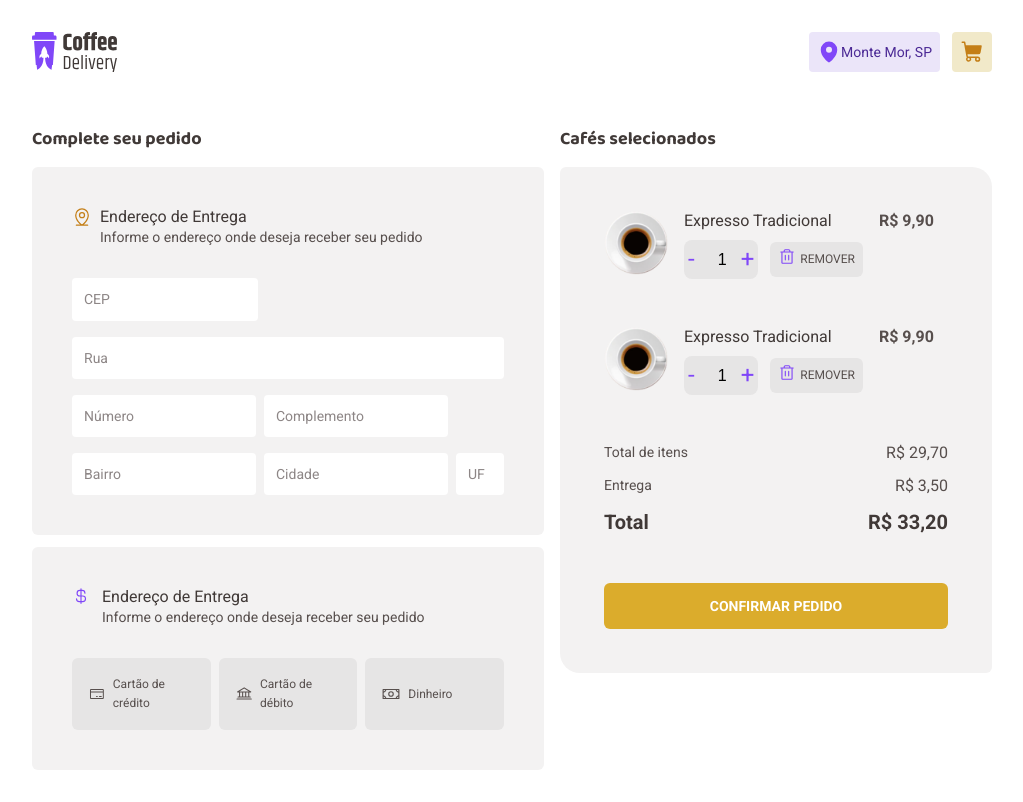
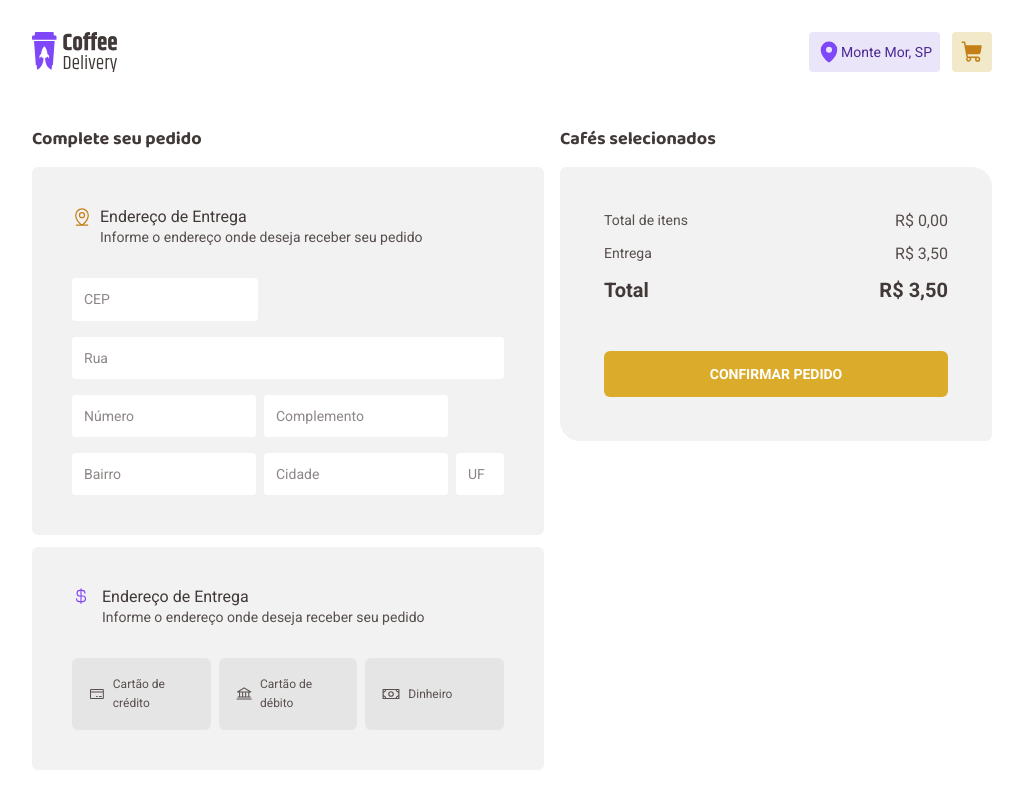
Before and after one commit to guilhermecandidosantos/coffee-delivery, a React (Vite) app: page /cart in a window 1280 px wide. Shown: the whole page, without its empty margins (128-1151 px from the left). Built offline with nearby package versions, Linux system fonts and the light colour scheme.

Commit message:
Create context, actions, reducers

```diff
--- a/package.json
+++ b/package.json
@@ -11,6 +11,7 @@
   },
   "dependencies": {
     "@phosphor-icons/react": "^2.0.15",
+    "immer": "^10.0.3",
     "react": "^18.2.0",
     "react-dom": "^18.2.0",
     "react-hook-form": "^7.50.1",
--- a/src/components/CoffeeCard/index.tsx
+++ b/src/components/CoffeeCard/index.tsx
@@ -10,9 +10,13 @@ import {
   FormContainer,
   AddCartButton,
 } from './styles'
+import { useContext, useState } from 'react'
+import { CartContext } from '../../context/CartContext'
+import { Coffee } from '../../reducers/cart/reducer'
 
 interface CoffeeProps {
   coffee: {
+    id: number
     image: string
     tags: string[]
     title: string
@@ -22,6 +26,22 @@ interface CoffeeProps {
 }
 
 export function CoffeeCard({ coffee }: CoffeeProps) {
+  const { addCoffee } = useContext(CartContext)
+  const [quantityCoffee, setQuantityCoffee] = useState(1)
+
+  function alterQuantityCoffee(value: number) {
+    setQuantityCoffee(value)
+  }
+
+  function handleAddCoffee({
+    id,
+    title,
+    priceCoffee,
+    quantityCoffees,
+  }: Coffee) {
+    addCoffee({ id, title, priceCoffee, quantityCoffees })
+  }
+
   return (
     <CoffeeContainer>
       <ImgCoffee src={coffee.image} alt="" />
@@ -40,8 +60,21 @@ export function CoffeeCard({ coffee }: CoffeeProps) {
             {coffee.price.toLocaleString('pt-br', { minimumFractionDigits: 2 })}
           </label>
         </p>
-        <InputNumber />
-        <AddCartButton type="submit">
+        <InputNumber
+          alterQuantityCoffee={alterQuantityCoffee}
+          quantityCoffee={quantityCoffee}
+        />
+        <AddCartButton
+          type="button"
+          onClick={() => {
+            handleAddCoffee({
+              id: coffee.id,
+              title: coffee.title,
+              priceCoffee: Number(coffee.price.toFixed(2)),
+              quantityCoffees: quantityCoffee,
+            })
+          }}
+        >
           <ShoppingCart size={22} weight="fill" />
         </AddCartButton>
       </FormContainer>
--- a/src/components/CoffeePreview/index.tsx
+++ b/src/components/CoffeePreview/index.tsx
@@ -1,18 +1,66 @@
 import { CoffeePreviewContainer } from './styles'
-import expresso from '../../assets/coffees/expresso.svg'
 import { InputNumber } from '../InputNumber'
 import { Trash } from '@phosphor-icons/react'
+import { useContext, useState } from 'react'
+import { CartContext } from '../../context/CartContext'
 
-export function CoffeePreview() {
+interface CoffeePreviewProps {
+  data: {
+    id: number
+    title: string
+    priceCoffee: number
+    quantityCoffees: number
+    image: string
+  }
+}
+
+export function CoffeePreview({ data }: CoffeePreviewProps) {
+  const [quantityCoffee, setQuantityCoffee] = useState(data.quantityCoffees)
+  const { cart, updateCart, totalCart, totalPriceCoffees } =
+    useContext(CartContext)
+
+  function alterQuantityCoffee(value: number) {
+    setQuantityCoffee(value)
+  }
+
+  function handleRemoveCoffeeCart(id: number) {
+    let totalPrice = 0
+    cart.map((c) => {
+      if (c.id !== id) {
+        return c
+      }
+      totalPrice = c.priceCoffee * c.quantityCoffees
+      return c
+    })
+
+    const newCart = cart.filter((c) => c.id !== id)
+
+    const newTotalPriceCoffees = totalPriceCoffees - totalPrice
+    const newTotalCart = totalCart - 1
+
+    const data = {
+      cart: newCart,
+      totalPriceCoffees: newTotalPriceCoffees,
+      totalCart: newTotalCart,
+    }
+
+    updateCart(data)
+  }
+
   return (
     <CoffeePreviewContainer>
-      <img src={expresso} alt="" />
+      <img src={data.image} alt="" />
 
       <div>
-        <h3>Expresso Tradicional</h3>
+        <h3>{data.title}</h3>
         <div>
-          <InputNumber />
-          <button name="remove">
+          <InputNumber
+            alterQuantityCoffee={alterQuantityCoffee}
+            quantityCoffee={quantityCoffee}
+            alterInPreviewCart={true}
+            idCoffee={data.id}
+          />
+          <button name="remove" onClick={() => handleRemoveCoffeeCart(data.id)}>
             <span>
               <Trash size={18} />
             </span>
@@ -20,7 +68,12 @@ export function CoffeePreview() {
           </button>
         </div>
       </div>
-      <p>R$ 9,90</p>
+      <p>
+        R${' '}
+        {(data.priceCoffee * quantityCoffee).toLocaleString('pt-BR', {
+          minimumFractionDigits: 2,
+        })}
+      </p>
     </CoffeePreviewContainer>
   )
 }
--- a/src/components/Header/index.tsx
+++ b/src/components/Header/index.tsx
@@ -6,8 +6,11 @@ import {
 } from './styles'
 import logo from '../../assets/logo.svg'
 import { MapPin, ShoppingCart } from '@phosphor-icons/react'
+import { useContext } from 'react'
+import { CartContext } from '../../context/CartContext'
 
 export function Header() {
+  const { totalCart } = useContext(CartContext)
   return (
     <HeaderContainer>
       <a href="/">
@@ -20,6 +23,7 @@ export function Header() {
         </p>
         <CartIcon href="/cart">
           <ShoppingCart size={24} weight="fill" />
+          {totalCart > 0 ? <span>{totalCart}</span> : null}
         </CartIcon>
       </CartContainer>
     </HeaderContainer>
--- a/src/components/InputNumber/index.tsx
+++ b/src/components/InputNumber/index.tsx
@@ -1,16 +1,72 @@
-import { useState } from 'react'
+import { useContext } from 'react'
 import { InputContainer, ButtonInput } from './styles'
+import { CartContext } from '../../context/CartContext'
 
-export function InputNumber() {
-  const [count, setCount] = useState(1)
+interface InputNumberProps {
+  alterQuantityCoffee: (value: number) => void
+  quantityCoffee: number
+  alterInPreviewCart?: boolean
+  idCoffee?: number
+}
 
+export function InputNumber({
+  alterQuantityCoffee,
+  quantityCoffee,
+  alterInPreviewCart = false,
+  idCoffee,
+}: InputNumberProps) {
+  const { cart, updateCart, totalCart } = useContext(CartContext)
   function handleIncrementCount() {
-    setCount(count + 1)
+    alterQuantityCoffee(quantityCoffee + 1)
+    if (alterInPreviewCart) {
+      const value = quantityCoffee
+      const newCart = cart.map((c) => {
+        if (c.id === idCoffee) {
+          return { ...c, quantityCoffees: value + 1 }
+        }
+        return c
+      })
+
+      const prices = newCart.map((c) => c.priceCoffee * c.quantityCoffees)
+      const totalPriceCoffees = prices.reduce((total, value) => {
+        return (total += value)
+      })
+
+      const data = {
+        cart: newCart,
+        totalPriceCoffees,
+        totalCart,
+      }
+
+      updateCart(data)
+    }
   }
 
   function handleDecrementCount() {
-    if (count > 1) {
-      setCount(count - 1)
+    if (quantityCoffee > 1) {
+      alterQuantityCoffee(quantityCoffee - 1)
+      if (alterInPreviewCart) {
+        const value = quantityCoffee
+        const newCart = cart.map((c) => {
+          if (c.id === idCoffee) {
+            return { ...c, quantityCoffees: value - 1 }
+          }
+          return c
+        })
+
+        const prices = newCart.map((c) => c.priceCoffee * c.quantityCoffees)
+        const totalPriceCoffees = prices.reduce((total, value) => {
+          return (total += value)
+        })
+
+        const data = {
+          cart: newCart,
+          totalPriceCoffees,
+          totalCart,
+        }
+
+        updateCart(data)
+      }
     }
   }
 
@@ -19,7 +75,7 @@ export function InputNumber() {
       <ButtonInput type="button" onClick={handleDecrementCount}>
         -
       </ButtonInput>
-      <input type="number" min={1} value={count} />
+      <input type="number" min={1} value={quantityCoffee} readOnly />
       <ButtonInput type="button" onClick={handleIncrementCount}>
         +
       </ButtonInput>
--- /dev/null
+++ b/src/context/CartContext.tsx
@@ -0,0 +1,67 @@
+import { ReactNode, createContext, useReducer } from 'react'
+import { CartState, Coffee, cartReducer } from '../reducers/cart/reducer'
+import { addCoffeeOnCart, updateCartState } from '../reducers/cart/actions'
+
+interface CartContextProviderType {
+  cart: Coffee[]
+  totalPriceCoffees: number
+  totalCart: number
+  addCoffee: (data: Coffee) => void
+  updateCart: (data: CartState) => void
+}
+
+interface CartContextProviderProps {
+  children: ReactNode
+}
+
+export const CartContext = createContext({} as CartContextProviderType)
+
+export function CartContextProvider({ children }: CartContextProviderProps) {
+  const [cartState, dispatch] = useReducer(
+    cartReducer,
+    {
+      cart: [],
+      totalPriceCoffees: 0,
+      totalCart: 0,
+    },
+    (initialState) => {
+      const storedStateAsJson = localStorage.getItem(
+        '@coffee-delivery:cart-state-1.0.0',
+      )
+
+      if (storedStateAsJson) {
+        return JSON.parse(storedStateAsJson)
+      }
+
+      localStorage.setItem(
+        '@coffee-delivery:cart-state-1.0.0',
+        JSON.stringify({ cart: [], totalPriceCoffees: 0, totalCart: 0 }),
+      )
+      return initialState
+    },
+  )
+
+  const { cart, totalPriceCoffees, totalCart } = cartState
+
+  function addCoffee(data: Coffee) {
+    dispatch(addCoffeeOnCart(data))
+  }
+
+  function updateCart(data: CartState) {
+    dispatch(updateCartState(data))
+  }
+
+  return (
+    <CartContext.Provider
+      value={{
+        cart,
+        totalPriceCoffees,
+        totalCart,
+        addCoffee,
+        updateCart,
+      }}
+    >
+      {children}
+    </CartContext.Provider>
+  )
+}
--- a/src/pages/Cart/index.tsx
+++ b/src/pages/Cart/index.tsx
@@ -15,8 +15,12 @@ import { useForm, FormProvider } from 'react-hook-form'
 import { CoffeePreview } from '../../components/CoffeePreview'
 import { InputsForm } from './InputsForm'
 import { Radio } from './Radio'
+import { useContext } from 'react'
+import { CartContext } from '../../context/CartContext'
+import dataJSON from '../../../data.json'
 
 export function Cart() {
+  const { cart, totalPriceCoffees } = useContext(CartContext)
   const methods = useForm()
 
   const { handleSubmit } = methods
@@ -60,13 +64,40 @@ export function Cart() {
       <PreviewContainer>
         <h1>Cafés selecionados</h1>
         <CoffeePreviewContainer>
-          <CoffeePreview />
-          <CoffeePreview />
+          {/* <CoffeePreview />
+          <CoffeePreview /> */}
+
+          {cart.map((c) => {
+            const coffeeData = dataJSON.coffees.find(
+              (coffee) => c.id === coffee.id,
+            )
+
+            let url = ''
+            if (coffeeData) {
+              const { image } = coffeeData
+              url = image
+            }
+            const image = url
+
+            const data = {
+              id: c.id,
+              title: c.title,
+              priceCoffee: c.priceCoffee,
+              quantityCoffees: c.quantityCoffees,
+              image,
+            }
+            return <CoffeePreview key={c.id} data={data} />
+          })}
 
           <TotalContainer>
             <div>
               <p>Total de itens</p>
-              <span>R$ 29,70</span>
+              <span>
+                R${' '}
+                {totalPriceCoffees.toLocaleString('pt-BR', {
+                  minimumFractionDigits: 2,
+                })}
+              </span>
             </div>
 
             <div>
@@ -76,7 +107,12 @@ export function Cart() {
 
             <div>
               <p>Total</p>
-              <span>R$ 33,20</span>
+              <span>
+                R${' '}
+                {(totalPriceCoffees + 3.5).toLocaleString('pt-BR', {
+                  minimumFractionDigits: 2,
+                })}
+              </span>
             </div>
           </TotalContainer>
 
--- /dev/null
+++ b/src/reducers/cart/actions.ts
@@ -0,0 +1,24 @@
+import { CartState, Coffee } from './reducer'
+
+export enum Actions {
+  ADD_COFFEE_ON_CART = 'ADD_COFFEE_ON_CART',
+  UPDATE_CART_STATE = 'UPDATE_CART_STATE',
+}
+
+export function addCoffeeOnCart(coffee: Coffee) {
+  return {
+    type: Actions.ADD_COFFEE_ON_CART,
+    payload: {
+      coffee,
+    },
+  }
+}
+
+export function updateCartState(cartState: CartState) {
+  return {
+    type: Actions.UPDATE_CART_STATE,
+    payload: {
+      cartState,
+    },
+  }
+}
--- /dev/null
+++ b/src/reducers/cart/reducer.ts
@@ -0,0 +1,77 @@
+import { produce } from 'immer'
+import { Actions } from './actions'
+
+export interface Coffee {
+  id: number
+  title: string
+  priceCoffee: number
+  quantityCoffees: number
+}
+
+export interface CartState {
+  cart: Coffee[]
+  totalPriceCoffees: number
+  totalCart: number
+}
+
+type ActionsType = {
+  type: string
+  payload: {
+    coffee?: Coffee
+    cartState?: CartState
+  }
+}
+export function cartReducer(state: CartState, action: ActionsType) {
+  switch (action.type) {
+    case Actions.ADD_COFFEE_ON_CART:
+      return produce(state, (draft) => {
+        if (action.payload.coffee) {
+          let price = draft.totalPriceCoffees
+          let quantityCart = draft.totalCart
+          const totalPrice = (
+            action.payload.coffee.priceCoffee *
+            action.payload.coffee.quantityCoffees
+          ).toFixed(2)
+
+          price += Number(totalPrice)
+          quantityCart += 1
+
+          draft.totalPriceCoffees = price
+          draft.cart.push(action.payload.coffee)
+          draft.totalCart = quantityCart
+
+          localStorage.setItem(
+            '@coffee-delivery:cart-state-1.0.0',
+            JSON.stringify({
+              cart: draft.cart,
+              totalPriceCoffees: draft.totalPriceCoffees,
+              totalCart: quantityCart,
+            }),
+          )
+        }
+      })
+    case Actions.UPDATE_CART_STATE:
+      return produce(state, (draft) => {
+        if (action.payload.cartState) {
+          draft.cart = action.payload.cartState.cart
+          draft.totalPriceCoffees = action.payload.cartState.totalPriceCoffees
+          draft.totalCart = action.payload.cartState.totalCart
+
+          localStorage.setItem(
+            '@coffee-delivery:cart-state-1.0.0',
+            JSON.stringify({
+              cart: draft.cart,
+              totalPriceCoffees: draft.totalPriceCoffees,
+              totalCart: draft.totalCart,
+            }),
+          )
+        }
+      })
+    default:
+      return {
+        cart: [],
+        totalPriceCoffees: 0,
+        totalCart: 0,
+      }
+  }
+}
```
Also changed, not shown: src/components/Header/styles.ts (+17 -0 lines), src/layouts/DefaultLayout/index.tsx (+5 -2 lines), 1 other file (tests, documents, lock files or other folders).
